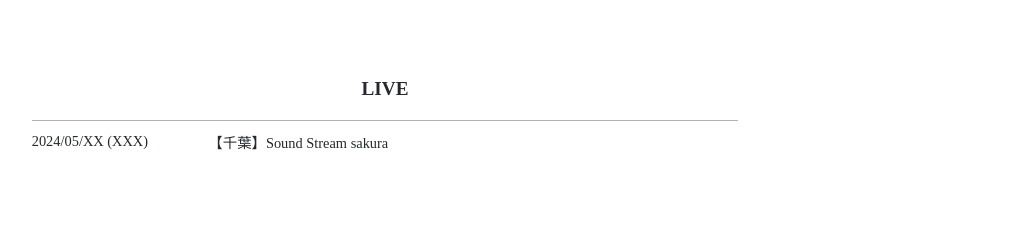
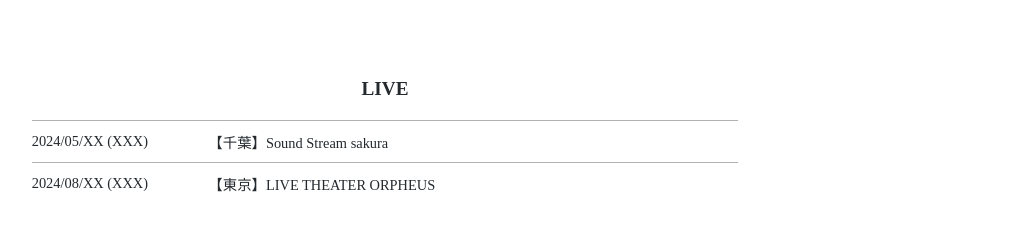
Before and after one commit to ebinotales/ebinotales.github.io, a plain HTML site: page live.html in a window 1280 px wide. Shown: the part 172-402 px from the top of the page, without its empty margins (255-1269 px from the left). Drawn offline with nearby package versions, Linux system fonts and the light colour scheme; some packages are replaced by stand-ins of ours; files whose address does not match are found by name.

Commit message:
Update live.html

```diff
--- a/live.html
+++ b/live.html
@@ -69,7 +69,7 @@
                             <a target="_blank" rel="noopener noreferrer" href="https://twitcasting.tv/sound_sakura/shopcart/303310">ツイキャスプレミア配信</a></p>
                     </div>
                 </div>
-                <!-- <div class="item">
+                <div class="item">
                     <div class="item-header">
                         <dl>
                             <dt>2024/08/XX (XXX)</dt>
@@ -90,7 +90,7 @@
                         <p><a target="_blank" rel="noopener noreferrer" href="https://tiget.net/events/313520">TIGET /</a>
                             <a target="_blank" rel="noopener noreferrer" href="https://twitcasting.tv/sound_sakura/shopcart/303310">ツイキャスプレミア配信</a></p>
                     </div>
-                </div> -->
+                </div>
             </div>
         </section>
 
```
